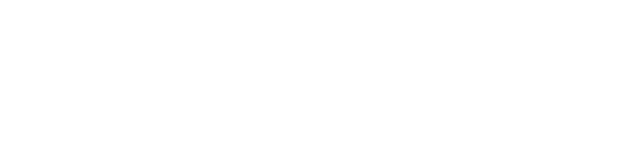
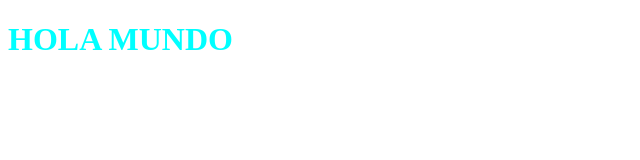
Before and after one commit to AlanRamGitHub/prueba, a plain HTML site: page index.html in a window 1280 px wide. Shown: the whole page, without its empty margins (0-640 px from the left). Drawn offline with Linux system fonts and the light colour scheme.

Commit message:
Segundo Commit, se agrego hoja de estilos

```diff
--- a/index.html
+++ b/index.html
@@ -4,8 +4,9 @@
     <meta charset="UTF-8">
     <meta name="viewport" content="width=device-width, initial-scale=1.0">
     <title>Document</title>
+    <link rel="stylesheet" href="style.css">
 </head>
 <body>
-
+    <h1>HOLA MUNDO</h1>
 </body>
 </html>
--- /dev/null
+++ b/style.css
@@ -0,0 +1,3 @@
+h1 {
+    color: aqua;
+}
```
